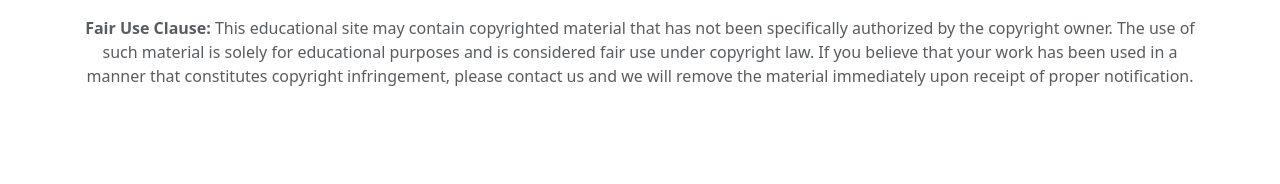
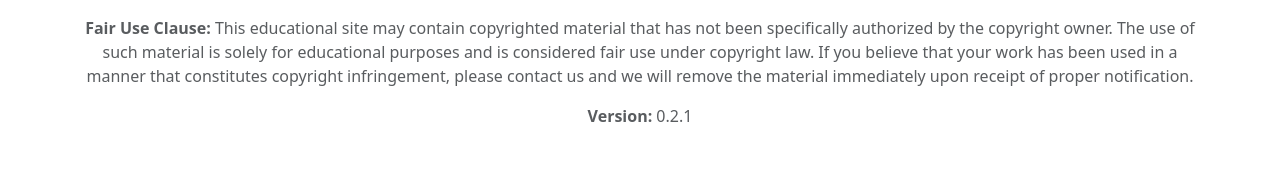
Before and after one commit to peltogle/cmpe131-team2, a Flask app: template flask_folder/templates/cart.html in a window 1280 px wide. Shown: the part 892-1076 px from the top of the page. Before the commit the page ends 978 px from the top, so only its background shows below. Run offline with Flask 3, Linux system fonts and the light colour scheme; the template is opened without the code that fills it, so the values that code supplies are empty; parts of the project's set-up code (start-up, migrations or seed data) failed here and were passed over.

Commit message:
Added version number to the bottom

```diff
--- a/flask_folder/templates/frame.html
+++ b/flask_folder/templates/frame.html
@@ -47,6 +47,7 @@
             </ul>
             <p class="text-center text-body-secondary">An educational project created by students in Group 2 of the Spring 2023 CMPE 131 course at SJSU.</p>
             <p class="text-center text-body-secondary"><b>Fair Use Clause:</b> This educational site may contain copyrighted material that has not been specifically authorized by the copyright owner. The use of such material is solely for educational purposes and is considered fair use under copyright law. If you believe that your work has been used in a manner that constitutes copyright infringement, please contact us and we will remove the material immediately upon receipt of proper notification.</p>
+            <p class="text-center text-body-secondary"><b>Version:</b> 0.2.1</p>
         </footer>
     </div>
 </body>
```
